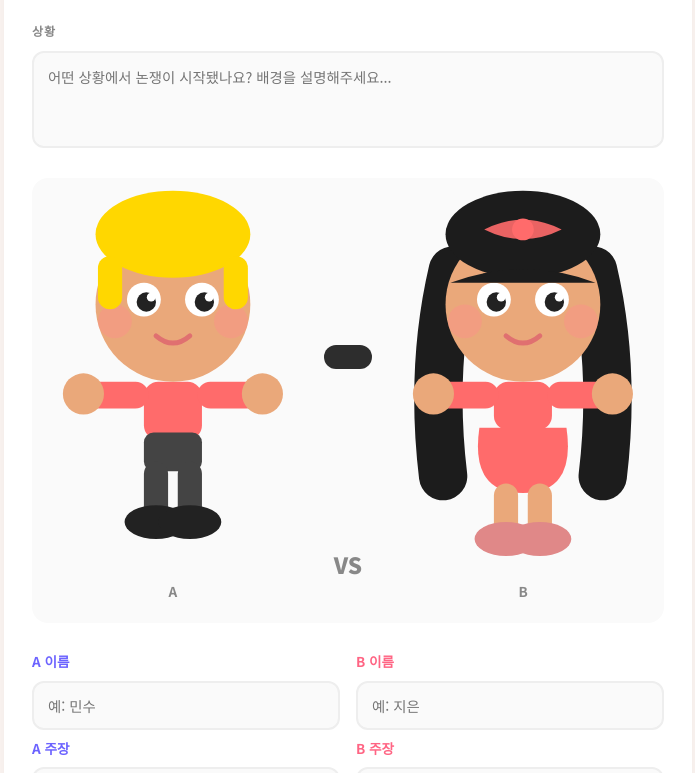
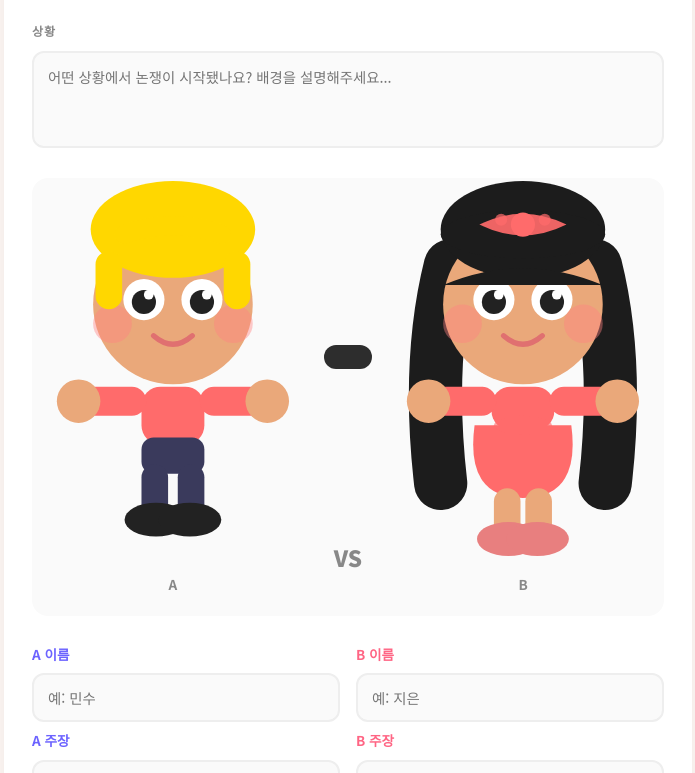
Before and after one commit to mintaek-maker/debate-judge, a plain HTML site: page index.html in a window 1280 px wide. Shown: the part 507-1280 px from the top of the page, without its empty margins (292-987 px from the left). Drawn offline with nearby package versions, Linux system fonts and the light colour scheme.

Commit message:
캐릭터 크기 축소 + 귀여움 개선 (큰 눈, 속눈썹, 볼터치 강화, 리본 디테일)

```diff
--- a/app.js
+++ b/app.js
@@ -34,78 +34,89 @@ function buildCharacterSVG(name, gender, state) {
   const { hair, outfit, skin } = nameToColors(name || 'A');
 
   // 표정 (상태별)
-  let eyes, mouth;
+  let eyes, mouth, extras = '';
+  const lashF = gender === 'female'
+    ? `<path d="M30 35 Q33 30 36 34" stroke="#333" stroke-width="1.5" fill="none" stroke-linecap="round"/>
+       <path d="M38 33 Q38 27 40 33" stroke="#333" stroke-width="1.5" fill="none" stroke-linecap="round"/>
+       <path d="M44 34 Q47 29 49 34" stroke="#333" stroke-width="1.5" fill="none" stroke-linecap="round"/>
+       <path d="M52 33 Q55 27 56 33" stroke="#333" stroke-width="1.5" fill="none" stroke-linecap="round"/>
+       <path d="M60 34 Q63 29 65 34" stroke="#333" stroke-width="1.5" fill="none" stroke-linecap="round"/>
+       <path d="M66 35 Q69 30 71 35" stroke="#333" stroke-width="1.5" fill="none" stroke-linecap="round"/>` : '';
+
   if (state === 'win') {
-    eyes = `<path d="M32 44 Q38 38 44 44" stroke="#333" stroke-width="2.5" fill="none" stroke-linecap="round"/>
-            <path d="M56 44 Q62 38 68 44" stroke="#333" stroke-width="2.5" fill="none" stroke-linecap="round"/>`;
-    mouth = `<path d="M40 57 Q50 65 60 57" stroke="#e07070" stroke-width="2.2" fill="none" stroke-linecap="round"/>`;
+    eyes = `<path d="M30 43 Q38 35 46 43" stroke="#333" stroke-width="3" fill="none" stroke-linecap="round"/>
+            <path d="M54 43 Q62 35 70 43" stroke="#333" stroke-width="3" fill="none" stroke-linecap="round"/>
+            ${lashF}`;
+    mouth = `<path d="M38 58 Q50 68 62 58" stroke="#e07070" stroke-width="2.5" fill="none" stroke-linecap="round"/>`;
   } else if (state === 'lose') {
-    eyes = `<path d="M32 40 Q38 46 44 40" stroke="#333" stroke-width="2.5" fill="none" stroke-linecap="round"/>
-            <path d="M56 40 Q62 46 68 40" stroke="#333" stroke-width="2.5" fill="none" stroke-linecap="round"/>
-            <ellipse cx="37" cy="54" rx="3" ry="4" fill="#a0c4ff" opacity="0.7"/>
-            <ellipse cx="63" cy="54" rx="3" ry="4" fill="#a0c4ff" opacity="0.7"/>`;
-    mouth = `<path d="M40 62 Q50 55 60 62" stroke="#e07070" stroke-width="2.2" fill="none" stroke-linecap="round"/>`;
+    eyes = `<path d="M30 38 Q38 46 46 38" stroke="#333" stroke-width="3" fill="none" stroke-linecap="round"/>
+            <path d="M54 38 Q62 46 70 38" stroke="#333" stroke-width="3" fill="none" stroke-linecap="round"/>
+            ${lashF}
+            <ellipse cx="36" cy="54" rx="3.5" ry="5" fill="#b8d8ff" opacity="0.85"/>
+            <ellipse cx="64" cy="54" rx="3.5" ry="5" fill="#b8d8ff" opacity="0.85"/>`;
+    mouth = `<path d="M38 63 Q50 55 62 63" stroke="#e07070" stroke-width="2.5" fill="none" stroke-linecap="round"/>`;
   } else {
-    eyes = `<circle cx="38" cy="42" r="7" fill="white"/>
-            <circle cx="62" cy="42" r="7" fill="white"/>
-            <circle cx="39" cy="43" r="4" fill="#222"/>
-            <circle cx="63" cy="43" r="4" fill="#222"/>
-            <circle cx="41" cy="41" r="1.8" fill="white"/>
-            <circle cx="65" cy="41" r="1.8" fill="white"/>`;
-    mouth = `<path d="M43 57 Q50 63 57 57" stroke="#e07070" stroke-width="2" fill="none" stroke-linecap="round"/>`;
+    eyes = `<circle cx="38" cy="42" r="8.5" fill="white"/>
+            <circle cx="62" cy="42" r="8.5" fill="white"/>
+            <circle cx="38" cy="43" r="5" fill="#222"/>
+            <circle cx="62" cy="43" r="5" fill="#222"/>
+            <circle cx="40" cy="40" r="2" fill="white"/>
+            <circle cx="64" cy="40" r="2" fill="white"/>
+            ${lashF}`;
+    mouth = `<path d="M42 57 Q50 64 58 57" stroke="#e07070" stroke-width="2.2" fill="none" stroke-linecap="round"/>`;
   }
-  const blush = `<circle cx="26" cy="51" r="7" fill="rgba(255,140,140,0.38)"/>
-                 <circle cx="74" cy="51" r="7" fill="rgba(255,140,140,0.38)"/>`;
+  const blush = `<circle cx="25" cy="52" r="8" fill="rgba(255,130,130,0.42)"/>
+                 <circle cx="75" cy="52" r="8" fill="rgba(255,130,130,0.42)"/>`;
 
   let hairBack = '', hairFront = '', body = '';
 
   if (gender === 'female') {
-    // 긴 머리 — 양쪽 드리워짐
     hairBack = `
-      <path d="M21 30 C14 60 14 90 17 115" stroke="${hair}" stroke-width="20" stroke-linecap="round" fill="none"/>
-      <path d="M79 30 C86 60 86 90 83 115" stroke="${hair}" stroke-width="20" stroke-linecap="round" fill="none"/>`;
-    // 머리 위 + 앞머리 + 리본
+      <path d="M20 28 C12 60 13 92 16 118" stroke="${hair}" stroke-width="22" stroke-linecap="round" fill="none"/>
+      <path d="M80 28 C88 60 87 92 84 118" stroke="${hair}" stroke-width="22" stroke-linecap="round" fill="none"/>`;
     hairFront = `
-      <ellipse cx="50" cy="15" rx="32" ry="18" fill="${hair}"/>
-      <path d="M20 35 Q50 24 80 35" fill="${hair}"/>
-      <path d="M34 13 Q50 5 66 13 Q50 21 34 13" fill="${outfit}" opacity="0.9"/>
-      <circle cx="50" cy="13" r="4.5" fill="${outfit}"/>`;
-    // 원피스 + 팔 + 손 + 다리 + 신발
+      <ellipse cx="50" cy="13" rx="34" ry="20" fill="${hair}"/>
+      <ellipse cx="50" cy="15" rx="34" ry="10" fill="${hair}"/>
+      <path d="M17 36 Q50 22 83 36" fill="${hair}"/>
+      <path d="M32 11 Q50 2 68 11 Q50 20 32 11" fill="${outfit}" opacity="0.92"/>
+      <circle cx="50" cy="11" r="5" fill="${outfit}"/>
+      <circle cx="41" cy="9" r="2.5" fill="${outfit}" opacity="0.7"/>
+      <circle cx="59" cy="9" r="2.5" fill="${outfit}" opacity="0.7"/>`;
     body = `
-      <rect x="38" y="76" width="24" height="20" rx="6" fill="${outfit}"/>
-      <path d="M32 95 Q28 122 50 122 Q72 122 68 95 Z" fill="${outfit}"/>
-      <rect x="14" y="76" width="26" height="11" rx="5.5" fill="${outfit}"/>
-      <rect x="60" y="76" width="26" height="11" rx="5.5" fill="${outfit}"/>
-      <circle cx="13" cy="81" r="8.5" fill="${skin}"/>
-      <circle cx="87" cy="81" r="8.5" fill="${skin}"/>
-      <rect x="38" y="118" width="10" height="24" rx="5" fill="${skin}"/>
-      <rect x="52" y="118" width="10" height="24" rx="5" fill="${skin}"/>
-      <ellipse cx="43" cy="141" rx="13" ry="7" fill="#e08888"/>
-      <ellipse cx="57" cy="141" rx="13" ry="7" fill="#e08888"/>`;
+      <rect x="37" y="78" width="26" height="18" rx="8" fill="${outfit}"/>
+      <path d="M30 94 Q26 124 50 124 Q74 124 70 94 Z" fill="${outfit}"/>
+      <ellipse cx="50" cy="94" rx="12" ry="4" fill="${outfit}" opacity="0.6"/>
+      <rect x="12" y="78" width="27" height="12" rx="6" fill="${outfit}"/>
+      <rect x="61" y="78" width="27" height="12" rx="6" fill="${outfit}"/>
+      <circle cx="11" cy="84" r="9" fill="${skin}"/>
+      <circle cx="89" cy="84" r="9" fill="${skin}"/>
+      <rect x="38" y="120" width="11" height="22" rx="5.5" fill="${skin}"/>
+      <rect x="51" y="120" width="11" height="22" rx="5.5" fill="${skin}"/>
+      <ellipse cx="44" cy="141" rx="13" ry="7" fill="#e87f7f"/>
+      <ellipse cx="56" cy="141" rx="13" ry="7" fill="#e87f7f"/>`;
   } else {
-    // 짧은 머리 + 옆머리
     hairFront = `
-      <ellipse cx="50" cy="15" rx="32" ry="18" fill="${hair}"/>
-      <rect x="19" y="24" width="10" height="22" rx="5" fill="${hair}"/>
-      <rect x="71" y="24" width="10" height="22" rx="5" fill="${hair}"/>`;
-    // 셔츠 + 바지 + 팔 + 손 + 다리 + 신발
+      <ellipse cx="50" cy="13" rx="34" ry="20" fill="${hair}"/>
+      <rect x="18" y="22" width="11" height="24" rx="5.5" fill="${hair}"/>
+      <rect x="71" y="22" width="11" height="24" rx="5.5" fill="${hair}"/>
+      <path d="M30 15 Q50 8 70 15" stroke="${hair}" stroke-width="8" stroke-linecap="round" fill="none"/>`;
     body = `
-      <rect x="38" y="76" width="24" height="24" rx="6" fill="${outfit}"/>
-      <rect x="14" y="76" width="26" height="11" rx="5.5" fill="${outfit}"/>
-      <rect x="60" y="76" width="26" height="11" rx="5.5" fill="${outfit}"/>
-      <circle cx="13" cy="81" r="8.5" fill="${skin}"/>
-      <circle cx="87" cy="81" r="8.5" fill="${skin}"/>
-      <rect x="38" y="97" width="24" height="16" rx="4" fill="#444"/>
-      <rect x="38" y="109" width="10" height="26" rx="5" fill="#444"/>
-      <rect x="52" y="109" width="10" height="26" rx="5" fill="#444"/>
-      <ellipse cx="43" cy="134" rx="13" ry="7" fill="#222"/>
-      <ellipse cx="57" cy="134" rx="13" ry="7" fill="#222"/>`;
+      <rect x="37" y="78" width="26" height="24" rx="8" fill="${outfit}"/>
+      <rect x="12" y="78" width="27" height="12" rx="6" fill="${outfit}"/>
+      <rect x="61" y="78" width="27" height="12" rx="6" fill="${outfit}"/>
+      <circle cx="11" cy="84" r="9" fill="${skin}"/>
+      <circle cx="89" cy="84" r="9" fill="${skin}"/>
+      <rect x="37" y="99" width="26" height="15" rx="5" fill="#3a3a5c"/>
+      <rect x="37" y="110" width="11" height="24" rx="5.5" fill="#3a3a5c"/>
+      <rect x="52" y="110" width="11" height="24" rx="5.5" fill="#3a3a5c"/>
+      <ellipse cx="43" cy="133" rx="13" ry="7" fill="#222"/>
+      <ellipse cx="57" cy="133" rx="13" ry="7" fill="#222"/>`;
   }
 
-  const svg = `<svg class="char-svg" viewBox="0 0 100 155" xmlns="http://www.w3.org/2000/svg" style="overflow:visible;width:100%;height:100%">
+  const svg = `<svg class="char-svg" viewBox="0 0 100 152" xmlns="http://www.w3.org/2000/svg" style="overflow:visible;width:100%;height:100%">
     ${hairBack}
     ${body}
-    <circle cx="50" cy="44" r="32" fill="${skin}"/>
+    <circle cx="50" cy="44" r="33" fill="${skin}"/>
     ${eyes}${blush}${mouth}
     ${hairFront}
   </svg>`;
--- a/style.css
+++ b/style.css
@@ -1039,8 +1039,8 @@ input[type="range"]::-webkit-slider-thumb:hover {
 }
 
 .char-preview .char-svg {
-  width: 90px;
-  height: 110px;
+  width: 72px;
+  height: 88px;
 }
 
 .char-name-label {
@@ -1074,8 +1074,8 @@ input[type="range"]::-webkit-slider-thumb:hover {
 }
 
 .battle-char .char-svg {
-  width: 120px;
-  height: 148px;
+  width: 100px;
+  height: 124px;
 }
 
 .battle-vs {
@@ -1094,7 +1094,7 @@ input[type="range"]::-webkit-slider-thumb:hover {
 
 @media (max-width: 500px) {
   .character-preview-row { gap: 20px; padding: 14px; }
-  .char-preview .char-svg { width: 65px; height: 80px; }
+  .char-preview .char-svg { width: 55px; height: 68px; }
   .character-battle { gap: 16px; }
-  .battle-char .char-svg { width: 90px; height: 110px; }
+  .battle-char .char-svg { width: 76px; height: 94px; }
 }
```
